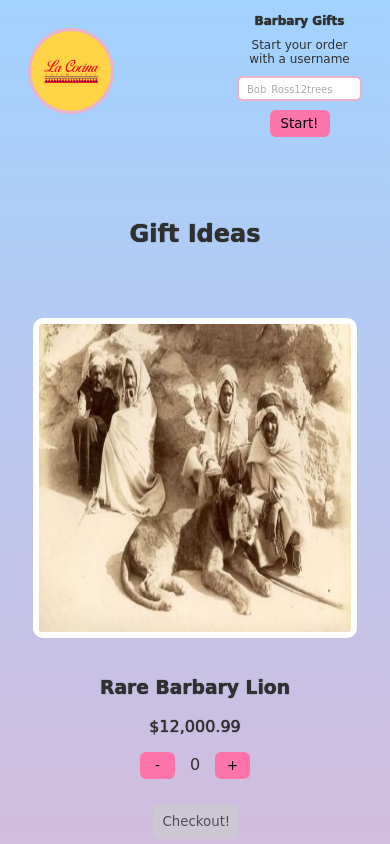
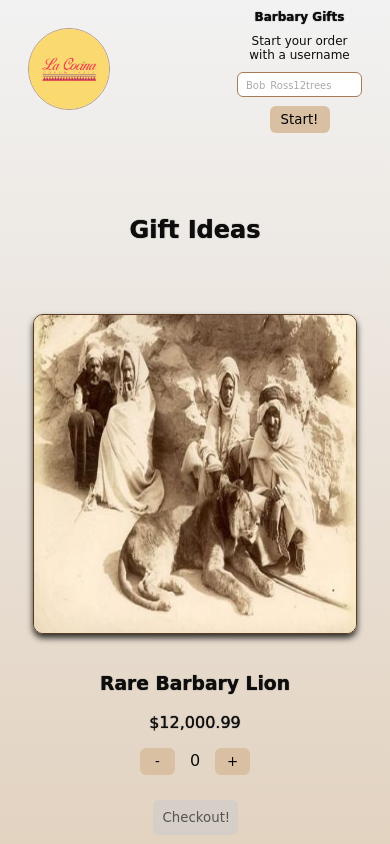
Before and after one commit to 1syunus/Bday-gift-site, a plain HTML site: page index.html in a window 390 px wide. Shown: the top 844 px of the page. Drawn offline with Linux system fonts and the light colour scheme; a web font is replaced by a local one.

Commit message:
update css
color palette change, borders, opacity, etc

```diff
--- a/styles.css
+++ b/styles.css
@@ -1,8 +1,8 @@
 body {
     text-align: center;
     font-family: 'Happy Monkey', cursive;
-    background: linear-gradient(#a2d2ff, #EFB0C9);
-    color: #303030;
+    background: linear-gradient(#f2f2f2, #d9c0a3);
+    color: #0d0d0d;
 }
 
 
@@ -24,7 +24,8 @@ header {
     width: 150px;
     max-width: 100%;
     border-radius: 50%;
-    border: 6px solid #EFB0C9;
+    border: 2px solid #a67b56;
+    opacity: 0.75;
 }
 
 .header-left {
@@ -84,21 +85,23 @@ header {
     max-width: 560px;
     width: 100%;
     height: 320px;
-    border: 6px solid white;
+    border: 1.5px solid #593c22;
     border-radius: 10px;
     background-size: cover;
     justify-content: center;
     box-sizing: border-box;
+    box-shadow: 0 4px 6px rgba(0, 0, 0, 0.8);
 }
 
 .reviews {
     margin: 100px auto 200px auto;
-    background-color: aliceblue;
+    background-color: #f2f2f2;
     padding: 15px;
     border-radius: 5px;
     box-shadow: 0px 2px 5px rgba(0, 0, 0, 0.1);
     color: black;
     max-width: 900px;
+
 }
 
 #review-form {
@@ -165,11 +168,12 @@ button {
     margin: 5px 0;
     padding: 5px;
     width: 45px 100%;
-    background-color: #fc74aa;
+    background-color: #d9c0a3;
     color: black;
     border: none;
     cursor: pointer;
     border-radius: 6px;
+    transition: background 0.3s ease, transform 0.2s ease;
 }
 
 #start-btn {
@@ -211,7 +215,7 @@ button {
 }
 
 button:hover, button:focus {
-    background-color: #ff0066;
+    background-color: #a67b56;
 }
 
 .close-btn:hover, .close-btn:focus {
@@ -231,7 +235,7 @@ input, textarea {
     padding: 5px;
     width: 175px;
     border-radius: 6px;
-    border: 2px solid #EFB0C9;
+    border: 1px solid #a67b56;
 }
 
 textarea {
@@ -265,7 +269,7 @@ textarea {
 
     #header-logo {
         width: 80px;
-        border: 3px solid #EFB0C9;
+        border: .75px solid #a67b56;
     }
 
     header label {
```
